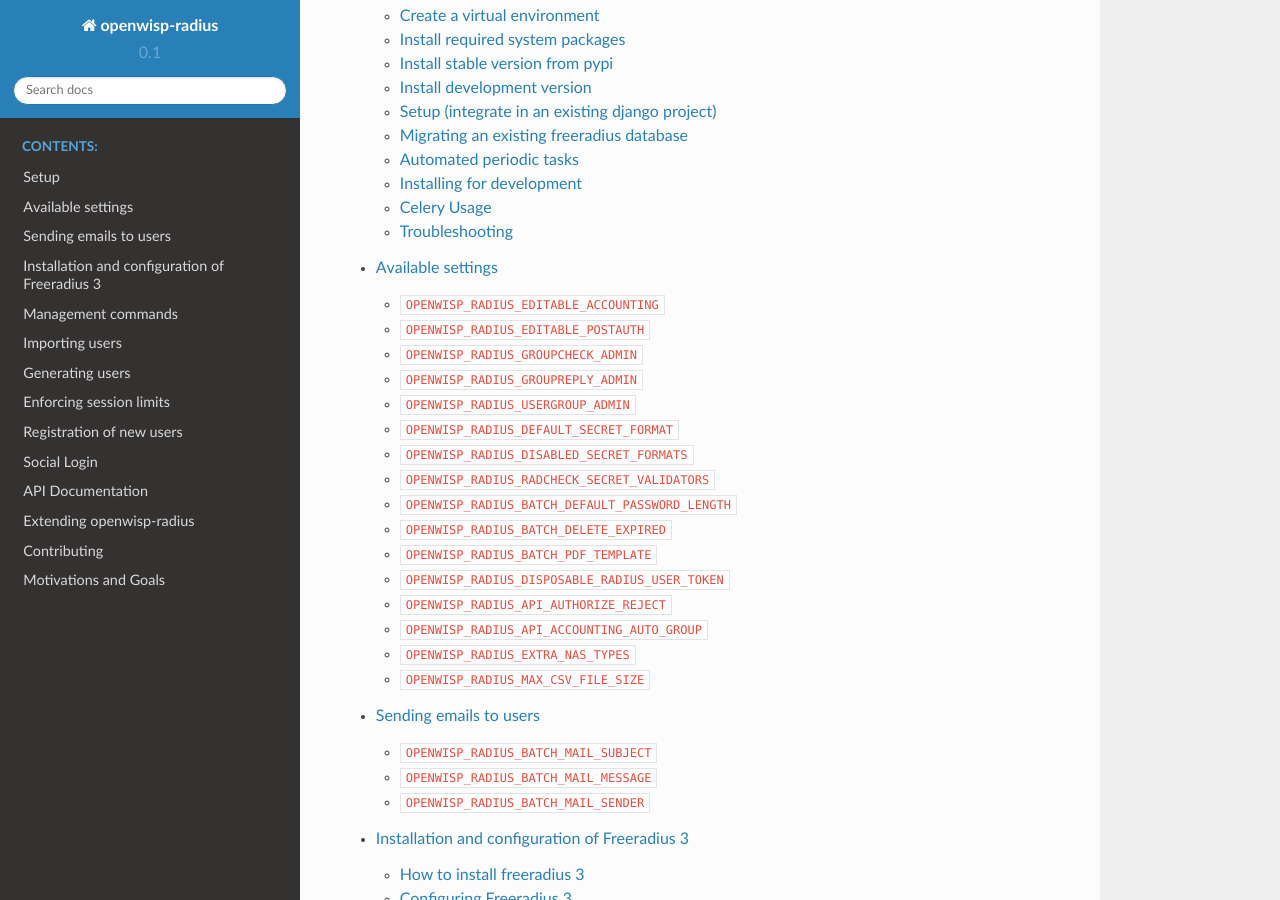
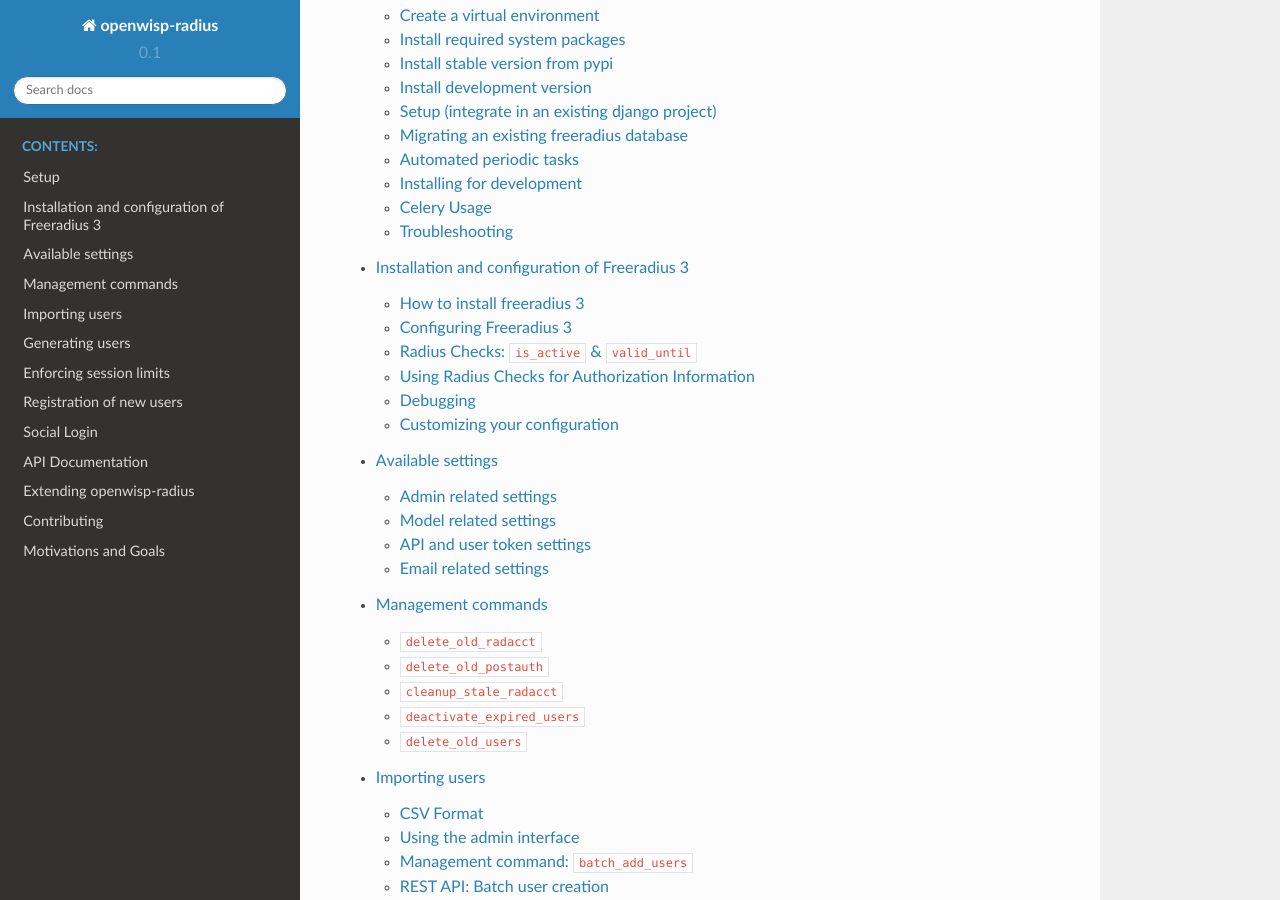
Before and after one commit to openwisp/openwisp-radius, a Sphinx documentation site: the page built from docs/source/index.rst, in a window 1280 px wide and 900 px high, scrolled down 980 px. Built offline with Sphinx 7.4.7 and the Read the Docs theme 2.0.0, drawn with Linux system fonts in a browser that asks for light colours; some of the changed lines change nothing that is shown.

Commit message:
[docs] Reordered and improved settings page
- moved after freeradius installation instructions
- added internal headings to improve subdivision

Before this change "Sending emails to users" was linked in the main menu
as if it was a dedicated page, while instead is a subsection of this document.
To fix that issue, other sub headings have been added.

```diff
--- a/docs/source/index.rst
+++ b/docs/source/index.rst
@@ -45,8 +45,8 @@
    :caption: Contents:
 
    /developer/setup
+   /developer/freeradius
    /user/settings
-   /developer/freeradius
    /user/management_commands
    /user/importing_users
    /user/generating_users
--- a/docs/source/user/settings.rst
+++ b/docs/source/user/settings.rst
@@ -1,5 +1,10 @@
 Available settings
 ------------------
+
+Admin related settings
+======================
+
+These settings control details of the administration interface of openwisp-radius.
 
 ``OPENWISP_RADIUS_EDITABLE_ACCOUNTING``
 ~~~~~~~~~~~~~~~~~~~~~~~~~~~~~~~~~~~~~~~
@@ -60,6 +65,11 @@
 If for some reason you need to enable direct editing of user group items
 you can do so by setting this to ``True``.
 
+Model related settings
+======================
+
+These settings control details of the openwisp-radius model classes.
+
 ``OPENWISP_RADIUS_DEFAULT_SECRET_FORMAT``
 ~~~~~~~~~~~~~~~~~~~~~~~~~~~~~~~~~~~~~~~~~
 
@@ -118,43 +128,6 @@
 
 The value should be the absolute path to the template of the pdf.
 
-``OPENWISP_RADIUS_DISPOSABLE_RADIUS_USER_TOKEN``
-~~~~~~~~~~~~~~~~~~~~~~~~~~~~~~~~~~~~~~~~~~~~~~~~
-
-**Default**: ``True``
-
-Radius user tokens are used for authorizing users.
-
-When this setting is ``True`` radius user tokens are deleted right after a successful
-authorization is performed. This reduces the possibility of attackers reusing
-the access tokens and posing as other users if they manage to intercept it somehow.
-
-``OPENWISP_RADIUS_API_AUTHORIZE_REJECT``
-~~~~~~~~~~~~~~~~~~~~~~~~~~~~~~~~~~~~~~~~
-
-**Default**: ``False``
-
-Indicates wether the `Authorize API view <api.html#Authorize>`_ will return
-``{"control:Auth-Type": "Reject"}`` or not.
-
-Rejecting an authorization request explicitly will prevent freeradius from
-attempting to perform authorization with other mechanisms (eg: radius checks, LDAP, etc.).
-
-When set to ``False``, if an authorization request fails, the API will respond with
-``None``, which will allow freeradius to keep attempting to authorize the request
-with other freeradius modules.
-
-Set this to ``True`` if you are performing authorization exclusively through the REST API.
-
-``OPENWISP_RADIUS_API_ACCOUNTING_AUTO_GROUP``
-~~~~~~~~~~~~~~~~~~~~~~~~~~~~~~~~~~~~~~~~~~~~~
-
-**Default**: ``True``
-
-When this setting is enabled, every accounting instance saved from the API will have its ``groupname`` attribute automatically filled in.
-The value filled in will be the ``groupname`` of the ``RadiusUserGroup`` of the highest priority among the RadiusUserGroups related to the user with the ``username`` as in the accounting instance.
-In the event there is no user in the database corresponding to the ``username`` in the accounting instance, the failure will be logged with `info` level but the accounting will be saved as usual.
-
 ``OPENWISP_RADIUS_EXTRA_NAS_TYPES``
 ~~~~~~~~~~~~~~~~~~~~~~~~~~~~~~~~~~~
 
@@ -192,10 +165,58 @@
 
 - Value must be specified in bytes. ``None`` means unlimited.
 
-Sending emails to users
------------------------
+API and user token settings
+===========================
 
-Emails can be sent to users whose usernames or passwords have been autogenerated. The content of these emails can be customized with the settings explained below.
+These settings control details related to the API and the radius user token.
+
+``OPENWISP_RADIUS_DISPOSABLE_RADIUS_USER_TOKEN``
+~~~~~~~~~~~~~~~~~~~~~~~~~~~~~~~~~~~~~~~~~~~~~~~~
+
+**Default**: ``True``
+
+Radius user tokens are used for authorizing users.
+
+When this setting is ``True`` radius user tokens are deleted right after a successful
+authorization is performed. This reduces the possibility of attackers reusing
+the access tokens and posing as other users if they manage to intercept it somehow.
+
+``OPENWISP_RADIUS_API_AUTHORIZE_REJECT``
+~~~~~~~~~~~~~~~~~~~~~~~~~~~~~~~~~~~~~~~~
+
+**Default**: ``False``
+
+Indicates wether the `Authorize API view <api.html#Authorize>`_ will return
+``{"control:Auth-Type": "Reject"}`` or not.
+
+Rejecting an authorization request explicitly will prevent freeradius from
+attempting to perform authorization with other mechanisms (eg: radius checks, LDAP, etc.).
+
+When set to ``False``, if an authorization request fails, the API will respond with
+``None``, which will allow freeradius to keep attempting to authorize the request
+with other freeradius modules.
+
+Set this to ``True`` if you are performing authorization exclusively through the REST API.
+
+``OPENWISP_RADIUS_API_ACCOUNTING_AUTO_GROUP``
+~~~~~~~~~~~~~~~~~~~~~~~~~~~~~~~~~~~~~~~~~~~~~
+
+**Default**: ``True``
+
+When this setting is enabled, every accounting instance saved from the API will have
+its ``groupname`` attribute automatically filled in.
+The value filled in will be the ``groupname`` of the ``RadiusUserGroup`` of the highest
+priority among the RadiusUserGroups related to the user with the ``username`` as in the
+accounting instance.
+In the event there is no user in the database corresponding to the ``username`` in the
+accounting instance, the failure will be logged with ``info`` level but the accounting
+will be saved as usual.
+
+Email related settings
+======================
+
+Emails can be sent to users whose usernames or passwords have been auto-generated.
+The content of these emails can be customized with the settings explained below.
 
 ``OPENWISP_RADIUS_BATCH_MAIL_SUBJECT``
 ~~~~~~~~~~~~~~~~~~~~~~~~~~~~~~~~~~~~~~
@@ -211,7 +232,8 @@
 
 The message should be a string in the format ``Your username is {} and password is {}``.
 
-The text could be anything but should have the format string operator ``{}`` for ``.format`` operations to work.
+The text could be anything but should have the format string operator ``{}`` for
+``.format`` operations to work.
 
 ``OPENWISP_RADIUS_BATCH_MAIL_SENDER``
 ~~~~~~~~~~~~~~~~~~~~~~~~~~~~~~~~~~~~~
@@ -219,5 +241,7 @@
 **Default**: ``settings.DEFAULT_FROM_EMAIL``
 
 It is the sender email which is also to be configured in the SMTP settings.
-The default sender email is a common setting from the `Django core settings  <https://docs.djangoproject.com/en/2.1/ref/settings/#default-from-email>`_ under ``DEFAULT_FROM_EMAIL``.
+The default sender email is a common setting from the
+`Django core settings  <https://docs.djangoproject.com/en/dev/ref/settings/#default-from-email>`_
+under ``DEFAULT_FROM_EMAIL``.
 Currently, ``DEFAULT_FROM_EMAIL`` is set to to ``webmaster@localhost``.
```
